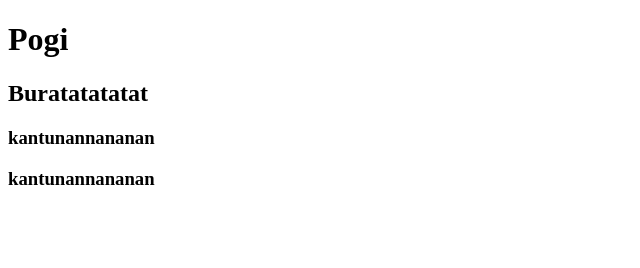
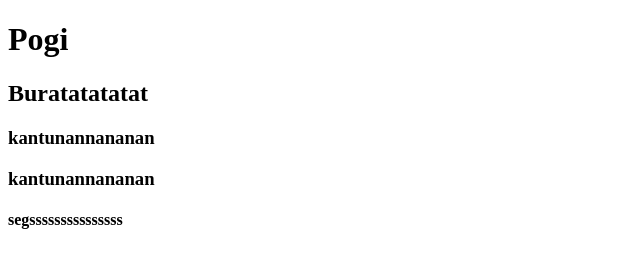
Before and after one commit to z-etsu/prac, a plain HTML site: page new.html in a window 1280 px wide. Shown: the whole page, without its empty margins (0-640 px from the left). Drawn offline with Linux system fonts and the light colour scheme.

Commit message:
seggs.html

```diff
--- a/new.html
+++ b/new.html
@@ -10,5 +10,6 @@
     <h2>Buratatatatat</h2>
     <h3>kantunannananan</h3>
     <h3>kantunannananan</h3>
+    <h4>segsssssssssssssss</h4>
 </body>
 </html>
```
